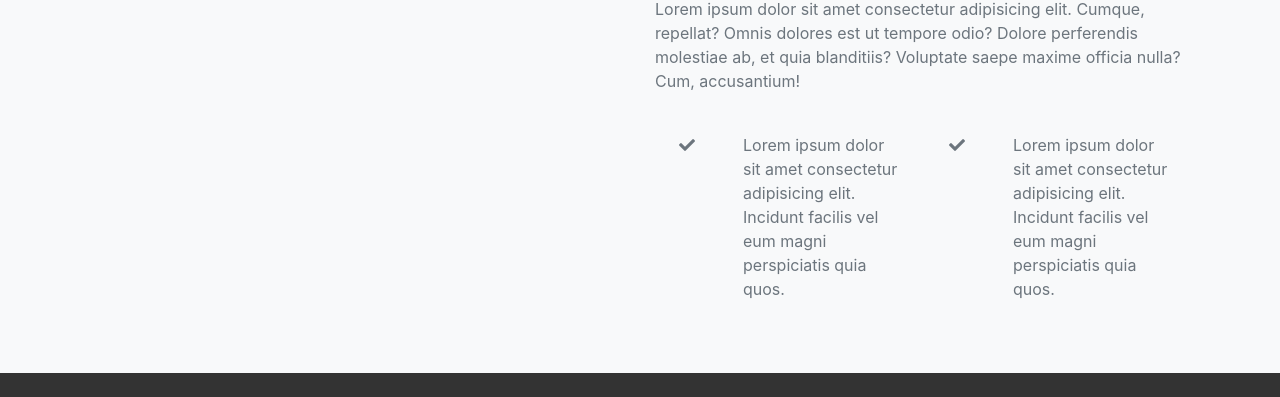
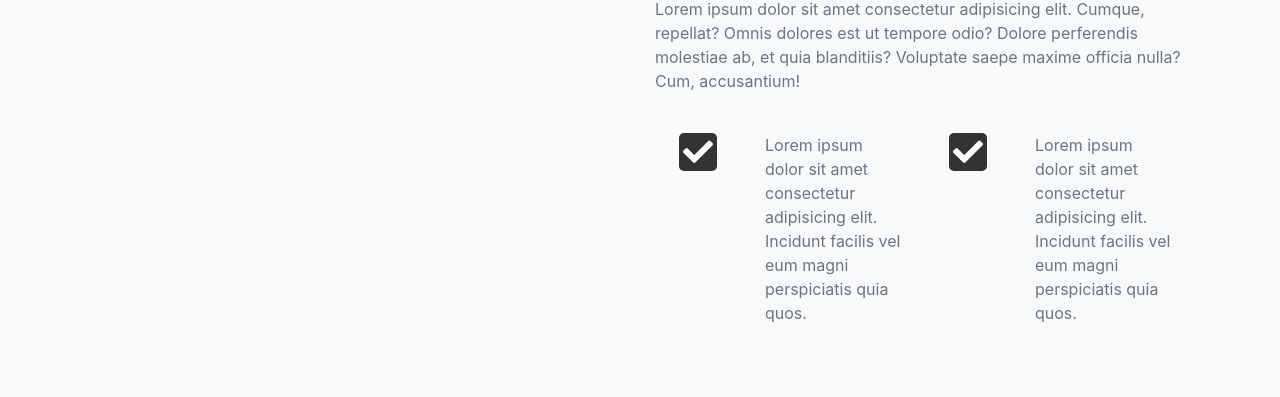
Before and after one commit to SohanR/social-home-page, a website built with webpack: page index.html in a window 1280 px wide. Shown: the part 1078-1475 px from the top of the page. Before the commit the page ends 1451 px from the top, so only its background shows below. Built offline with nearby package versions, Linux system fonts and the light colour scheme; files whose address does not match are found by name.

Commit message:
explore section fa icon

```diff
--- a/src/style/style.scss
+++ b/src/style/style.scss
@@ -2,7 +2,7 @@ $bg-color: #333;
 $font-color: #fff;
 $primary-color: #008ed6;
 $dark-overlay: rgba(0, 0, 0, 0.2);
-$font-size: 30px;
+$icon-size: 30px;
 
 body {
   background: $bg-color;
@@ -42,6 +42,16 @@ body {
     background: #fff;
     padding: 4px;
     border-radius: 5px;
-    font-size: $font-size;
+    font-size: $icon-size;
   }
 }
+
+#explore-section {
+  .fa {
+    color: white;
+    background: #333;
+    padding: 4px;
+    border-radius: 5px;
+    font-size: $icon-size;
+  }
+}
```
Also changed, not shown: src/style/style.css.
